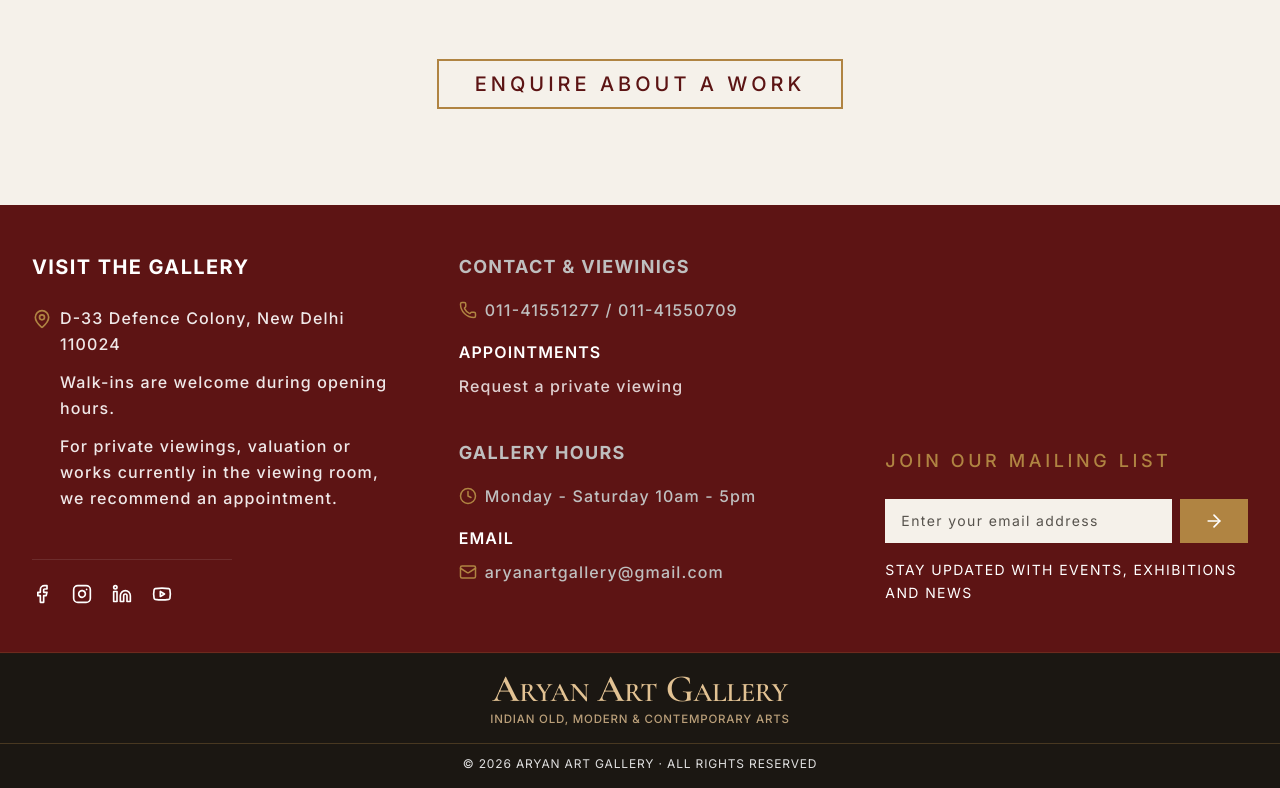
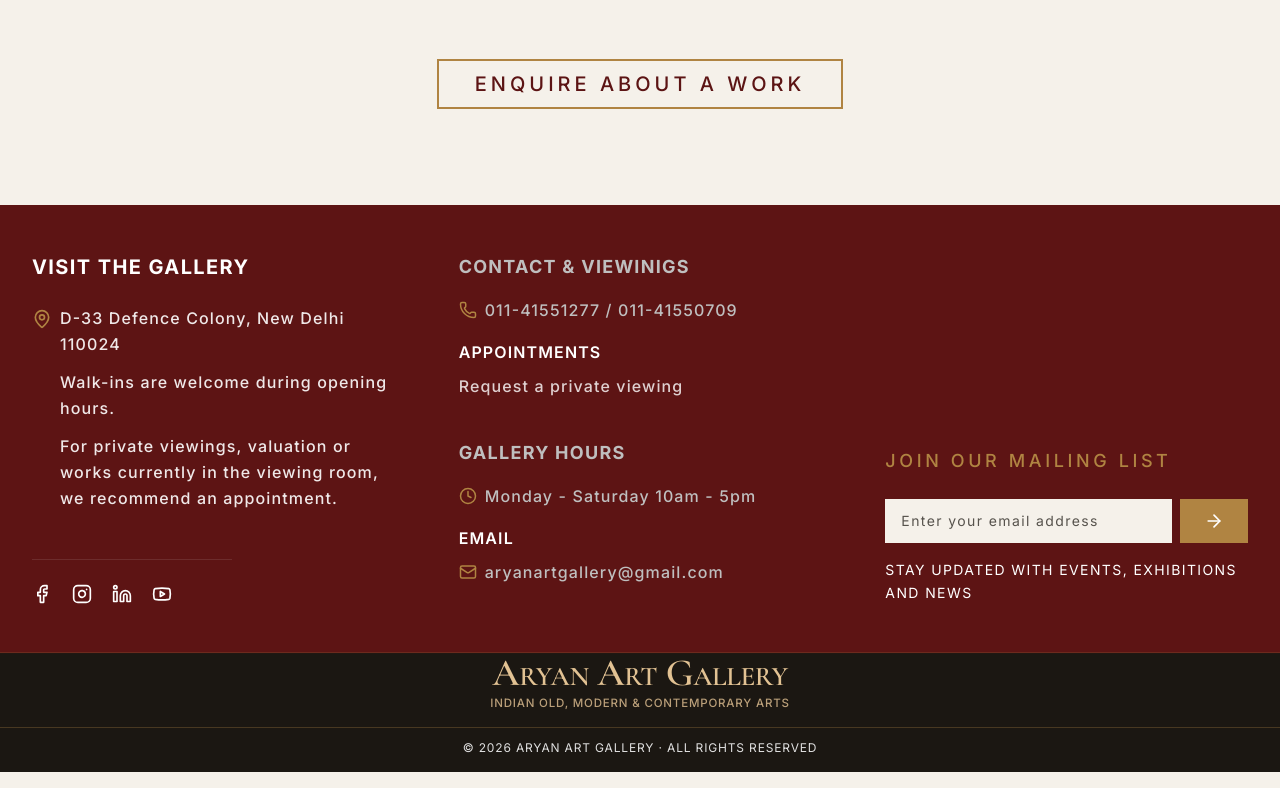
Before and after one commit to Rohit001Koley/Art_gallery, a Next.js app: page / in a window 1280 px wide. Shown: the part 4067-4855 px from the top of the page. Built offline with nearby package versions, Linux system fonts and the light colour scheme; no server answers; the database is empty; a web font is replaced by a local one.

Commit message:
footer size reduced

```diff
--- a/components/Layout/Footer.tsx
+++ b/components/Layout/Footer.tsx
@@ -25,7 +25,6 @@ export default function Footer() {
   return (
     <footer
       className="w-full flex flex-col mt-auto font-sans text-white bg-[#1B1712]"
-      style={{ minHeight: "500px" }}
     >
       <section
         className="w-full bg-[#5D1414] py-8 md:py-12 px-6 lg:px-8 border-b border-[#B08442]/20"
@@ -189,7 +188,7 @@ export default function Footer() {
 
       {/* 2. Lower Footer Section */}
       <section
-        className="w-full bg-[#1B1712] border-t border-[#5C1414]/10 transition-colors duration-300 relative z-40 py-4 flex flex-col items-center"
+        className="w-full bg-[#1B1712] border-t border-[#5C1414]/10 transition-colors duration-300 relative z-40 pt-0 pb-4 flex flex-col items-center"
       >
         {/* Top: Centered Logo & Subtitle */}
         <div className="w-full px-6 lg:px-8 flex flex-col items-center select-none text-center mb-2">
```
